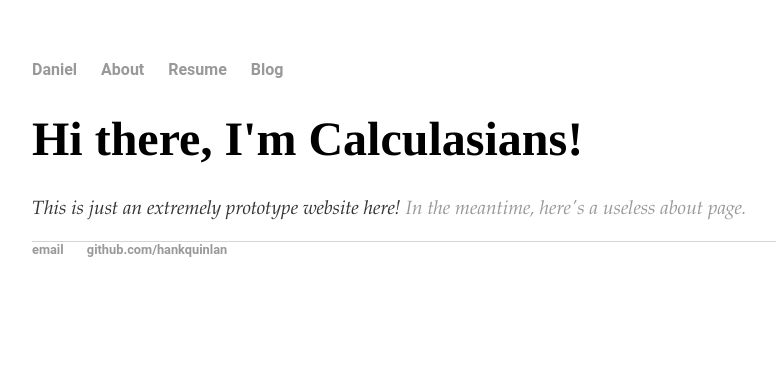
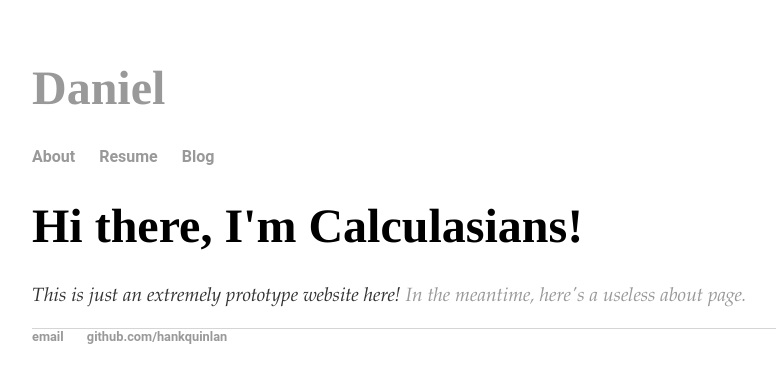
Before and after one commit to Calculasians/calculasians.github.io, a Jekyll site: the page built from index.html, in a window 1280 px wide. Shown: the top 383 px of the page, without its empty margins (160-936 px from the left). Built offline with Jekyll 4.4.1, drawn with Linux system fonts in a browser that asks for light colours.

Commit message:
Update default.html

```diff
--- a/_layouts/default.html
+++ b/_layouts/default.html
@@ -6,14 +6,23 @@
 			<link rel="stylesheet" type="text/css" href="/css/main.css">
 		</head>
 		<body>
+			<header>
+				<div class='top-row'>
+					<div class='home-button'>
+						<h1><a href="/">Daniel</a></h1>
+					</div>
 					<nav>
 						<ul>
-	        		<li><a href="/">Daniel</a></li>
 							<li><a href="/about">About</a></li>
 	        					<li><a href="/resume">Resume</a></li>
 	        					<li><a href="/blog">Blog</a></li>
 	    					</ul>
 					</nav>
+
+				</div>
+			</header>
+
+
 			<div class="container">
 
 			{{ content }}
```
Lines whose indentation alone changed are shown as unchanged.
